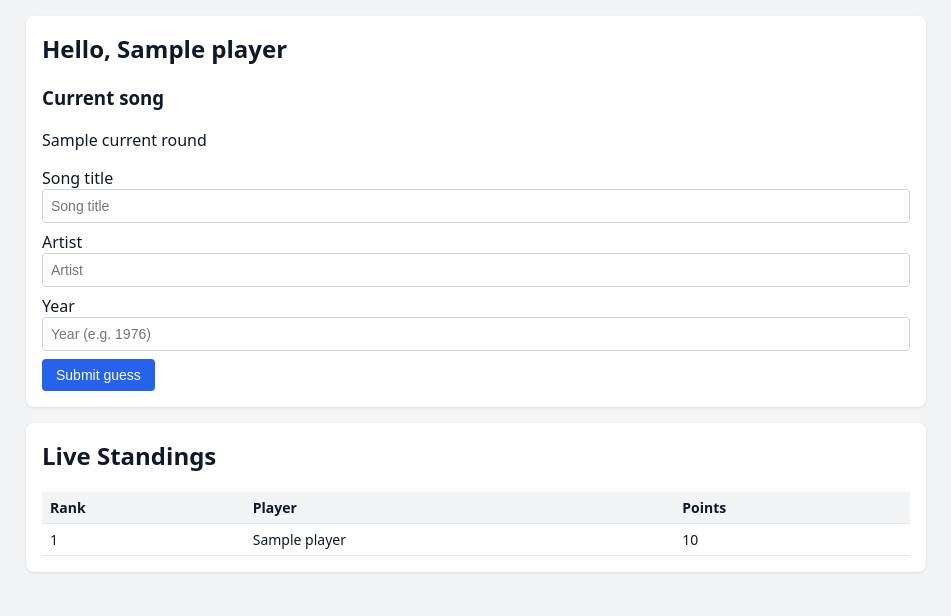
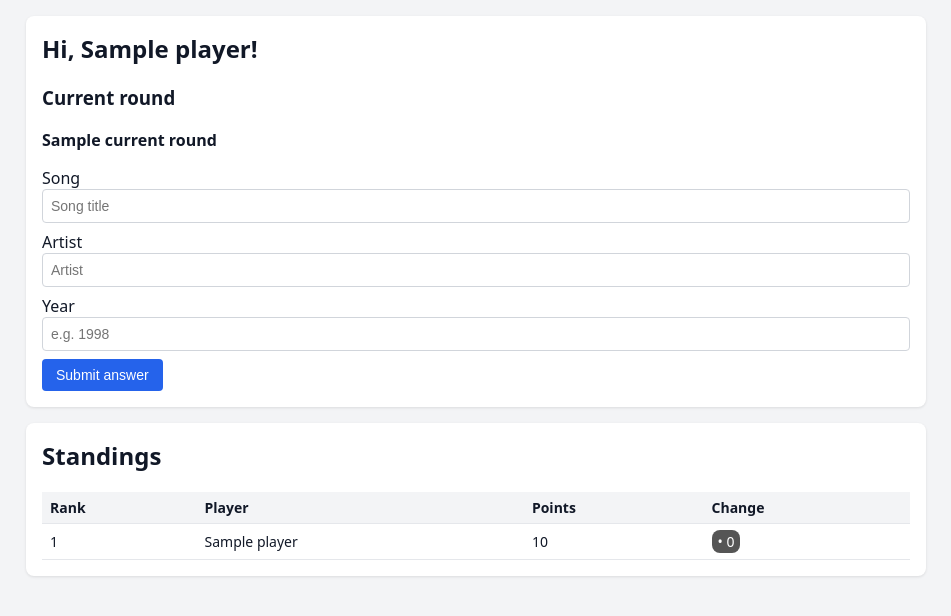
Before and after one commit to atiklc/HitsterWebApp, a Flask app: template templates/game.html in a window 1280 px wide. Shown: the part 42-658 px from the top of the page, without its empty margins (164-1115 px from the left). Run offline with Flask 3, Linux system fonts and the light colour scheme; the template is opened without the code that fills it: most values are stand-ins (such as "Sample title", 1, 10 or a date in 2020).

Commit message:
Update game page layout and improve text clarity

```diff
--- a/templates/game.html
+++ b/templates/game.html
@@ -1,38 +1,68 @@
 {% extends "base.html" %}
 
 {% block head_extra %}
+<style>
+  .trend-up {
+    color: #00c853;   /* green */
+  }
+  .trend-down {
+    color: #ff5252;   /* red */
+  }
+  .trend-same {
+    color: #ffffff;   /* white text */
+    background-color: #555555;
+    padding: 2px 6px;
+    border-radius: 8px;
+    display: inline-block;
+  }
+</style>
 <script>
-  // Jinja sets whether we should auto-reload the page
-  var shouldAutoReload = {{ 'true' if (not current_round) or already_answered else 'false' }};
-
   async function loadStandings() {
     try {
       const res = await fetch("{{ url_for('api_standings') }}");
       const data = await res.json();
       const tbody = document.getElementById("standings-body");
+      if (!tbody) return;  // safety
       tbody.innerHTML = "";
-      data.forEach((row, index) => {
+
+      data.forEach((row) => {
+        let trendClass = "trend-same";
+        let trendSymbol = "•";
+        let deltaText = row.delta;
+
+        if (row.delta > 0) {
+          trendClass = "trend-up";
+          trendSymbol = "▲";
+          deltaText = "+" + row.delta;
+        } else if (row.delta < 0) {
+          trendClass = "trend-down";
+          trendSymbol = "▼";
+          // negative as-is
+        } else {
+          trendClass = "trend-same";
+          trendSymbol = "•";
+          deltaText = "0";
+        }
+
         const tr = document.createElement("tr");
         tr.innerHTML = `
-          <td>${index + 1}</td>
+          <td>${row.rank}</td>
           <td>${row.player}</td>
           <td>${row.score}</td>
+          <td><span class="${trendClass}">${trendSymbol} ${deltaText}</span></td>
         `;
         tbody.appendChild(tr);
       });
     } catch (e) {
-      console.error("Error loading standings", e);
+      console.error("Error loading standings in game page", e);
     }
   }
 
   document.addEventListener("DOMContentLoaded", () => {
-    loadStandings();
-    setInterval(loadStandings, 3000); // refresh standings every 3s
-
-    if (shouldAutoReload) {
-      setInterval(() => {
-        window.location.reload();
-      }, 5000); // check for new round every 5s
+    // only load if the standings table is present
+    if (document.getElementById("standings-body")) {
+      loadStandings();
+      setInterval(loadStandings, 3000);
     }
   });
 </script>
@@ -40,44 +70,46 @@
 
 {% block content %}
 <div class="card">
-  <h2>Hello, {{ player['name'] }}</h2>
+  <h2>Hi, {{ player['name'] }}!</h2>
 
   {% if not current_round %}
-    <p>No active song yet. Please wait for the host to start a Hitster round.</p>
+    <p>No open round at the moment. Please wait for the host to start a new song.</p>
   {% else %}
-    <h3>Current song</h3>
-    <p>{{ current_round['question'] }}</p>
+    <h3>Current round</h3>
+    <p><strong>{{ current_round['question'] }}</strong></p>
+
+    {% if error %}
+      <p style="color:#ff5252;">{{ error }}</p>
+    {% endif %}
 
     {% if already_answered %}
-      <p><strong>You have already submitted your guess for this song.</strong></p>
+      <p>You have already submitted your answer for this round. 🎧</p>
     {% else %}
-      {% if error %}
-        <div class="error">{{ error }}</div>
-      {% endif %}
       <form method="post">
-        <label>Song title</label>
+        <label>Song</label>
         <input type="text" name="answer_song" placeholder="Song title">
 
         <label>Artist</label>
         <input type="text" name="answer_artist" placeholder="Artist">
 
         <label>Year</label>
-        <input type="text" name="answer_year" placeholder="Year (e.g. 1976)">
+        <input type="text" name="answer_year" placeholder="e.g. 1998">
 
-        <button type="submit" class="btn">Submit guess</button>
+        <button type="submit" class="btn">Submit answer</button>
       </form>
     {% endif %}
   {% endif %}
 </div>
 
 <div class="card">
-  <h2>Live Standings</h2>
+  <h2>Standings</h2>
   <table>
     <thead>
       <tr>
         <th>Rank</th>
         <th>Player</th>
         <th>Points</th>
+        <th>Change</th>
       </tr>
     </thead>
     <tbody id="standings-body">
```
